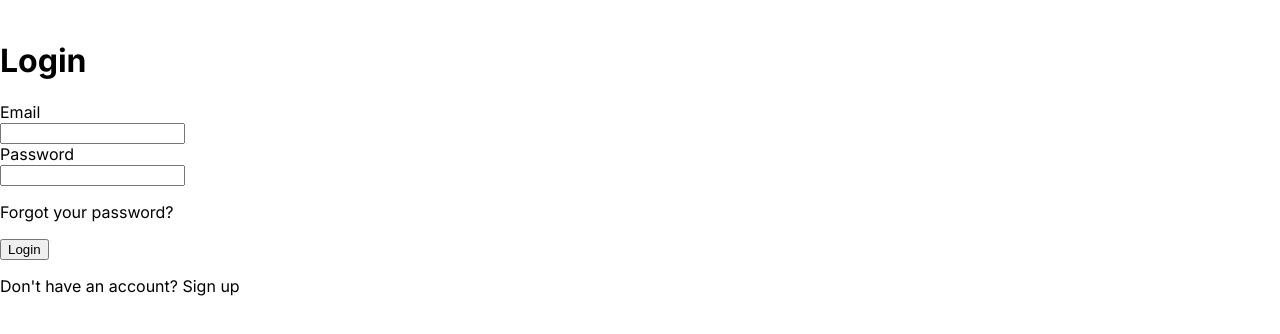
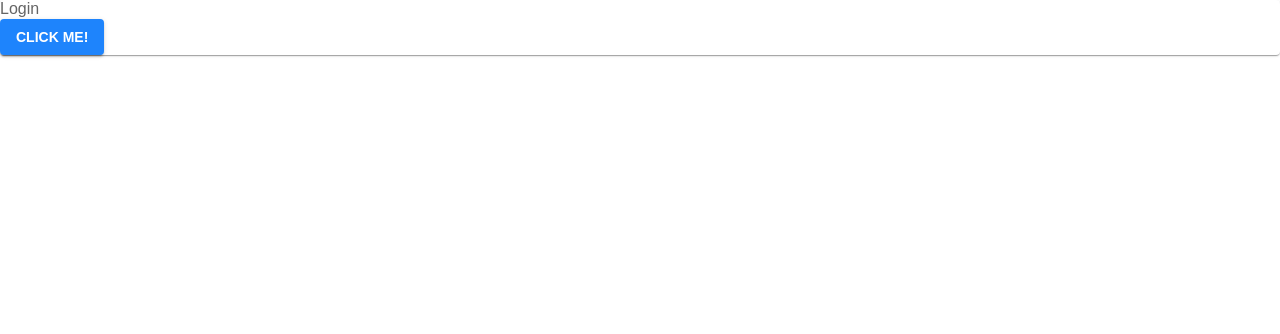
Before and after one commit to PPTZZ/Showcase-v1.2, a React (Vite) app: page / in a window 1280 px wide. Shown: the top 334 px of the page. Built offline with nearby package versions, Linux system fonts and the light colour scheme.

Commit message:
Started Showcase 1.2

```diff
--- a/package.json
+++ b/package.json
@@ -10,6 +10,9 @@
     "preview": "vite preview"
   },
   "dependencies": {
+    "@emotion/react": "^11.11.1",
+    "@emotion/styled": "^11.11.0",
+    "@mui/icons-material": "^5.15.0",
     "@mui/material": "^5.15.0",
     "@mui/styled-engine-sc": "6.0.0-alpha.8",
     "localforage": "^1.10.0",
@@ -21,6 +24,7 @@
     "styled-components": "^6.1.1"
   },
   "devDependencies": {
+    "@babel/eslint-parser": "^7.23.3",
     "@types/react": "^18.2.43",
     "@types/react-dom": "^18.2.17",
     "@vitejs/plugin-react-swc": "^3.5.0",
--- a/src/components/Login.jsx
+++ b/src/components/Login.jsx
@@ -1,38 +1,13 @@
+import { Paper, Typography } from "@mui/material"
+import { Button } from "@mui/material"
+
 
 export default function Login() {
     return(
-        <div>
-            <img/>
-            <div>
-                <h1>Login</h1>
-                <div>
-                    <label>
-                        Email</label>
-                    <br/>
-                    <input
-                        type='email'
-                        required
-                    />
-                </div>
-                <div>
-                    <label>Password</label>
-                    <br/>
-                    <input
-                        type= 'password'
-                        required
-                    />
-                    <p>
-                        {"Forgot your password?"}
-                    </p>
-                </div>
-                    <input
-                        type='submit'
-                        value={'Login'}
-                    />
-                    <p>
-                        {"Don't have an account? Sign up"}
-                    </p>
-            </div>
-        </div>
+        <Paper>
+            <Typography variant="h3">Login</Typography>
+            <Button variant="contained">Click me!</Button>
+        </Paper>
+
     )
 }
--- /dev/null
+++ b/src/components/Navbar.jsx
@@ -0,0 +1,8 @@
+
+export default function Navbar(){
+    <nav>
+        <img src='./Icons/logo.svg' alt='Logo'/>
+        <img src='./Icons/bell icon.svg' alt='subscriibe bell'/>
+        <p>Log Out</p>
+    </nav>
+}
--- a/src/components/Profile.jsx
+++ b/src/components/Profile.jsx
@@ -1,15 +1,11 @@
+import Navbar from "./Navbar"
+
 
 export default function Profile() {
     return(
         <>
-            <nav>
-                <img src='./Icons/logo.svg' alt='Logo'/>
-                <img src='./Icons/bell icon.svg' alt='subscriibe bell'/>
-                <p>Log Out</p>
-            </nav>
+            <Navbar/>
             <div>
-                <div>
-                </div>
                 <div>
                     <div>
                         <img src='./Images/Profile Picture.svg'/>
--- a/src/index.css
+++ b/src/index.css
@@ -5,7 +5,3 @@ body{
     padding: 0;
     font-family: 'Inter', sans-serif;
 }
-
-.button{
-    background-color: red;
-}
--- a/src/main.jsx
+++ b/src/main.jsx
@@ -1,13 +1,61 @@
 import {StrictMode} from 'react'
 import {createRoot} from 'react-dom/client'
 import { BrowserRouter } from 'react-router-dom'
+import { createTheme, ThemeProvider, responsiveFontSizes } from '@mui/material'
 import App from './App.jsx'
 import './index.css'
 
+
+let theme = createTheme({
+  spacing: 10,
+  palette:{
+    primary:{
+      main:'#1E84FC',
+      dark:'#1B79E7',
+    },
+  },
+  typography: {
+    fontFamily: [
+      'Inter',
+      'sans-serif',
+    ],
+    fontWeightLight:400,
+    fontWeightRegular:500,
+    fontWeightMedium:600,
+    fontWeightBold:700,
+    h1:{
+      fontSize:'2rem',
+      color: "#3E3E3E"
+    },
+    h2:{
+      fontSize:'1.5rem',
+      color: "#3E3E3E"
+    },
+    h3:{
+      fontSize:'1rem',
+      color: "#656565"
+    }
+
+  },
+  components: {
+    MuiButtonBase: {
+      defaultProps: {
+        disableRipple: true,
+      },
+    },
+  },
+
+});
+
+theme = responsiveFontSizes(theme)
+
+
 createRoot(document.getElementById('root')).render(
   <StrictMode>
-    <BrowserRouter>
-      <App />
-    </BrowserRouter>
+    <ThemeProvider theme={theme}>
+      <BrowserRouter>
+        <App />
+      </BrowserRouter>
+    </ThemeProvider>
   </StrictMode>,
 )
```
Also changed, not shown: src/components/Edit.jsx (added, +38 -0 lines), src/components/Warning.jsx (added, +12 -0 lines), src/assets/Inter.ttf (added), src/assets/styles/modal.css (renamed from src/assets/modal.css), 1 other file (tests, documents, lock files or other folders).
